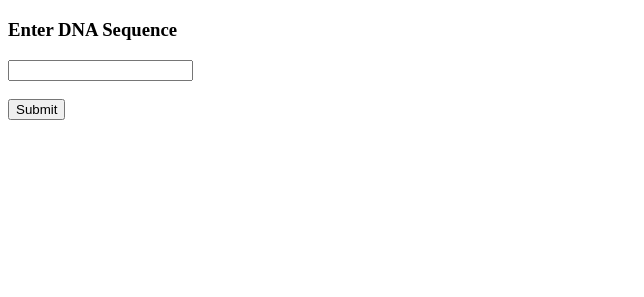
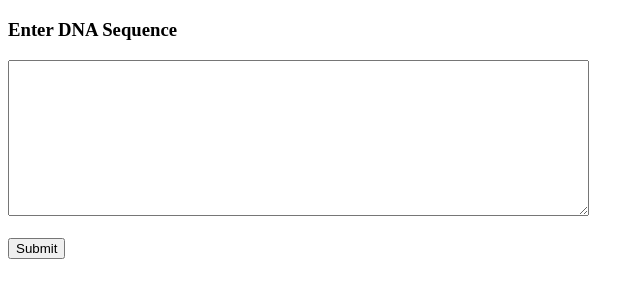
Before and after one commit to amkera/dna-to-protein, a plain HTML site: page index.html in a window 1280 px wide. Shown: the part 61-358 px from the top of the page, without its empty margins (0-644 px from the left). Drawn offline with Linux system fonts and the light colour scheme.

Commit message:
changing to textarea for better visibility

```diff
--- a/index.html
+++ b/index.html
@@ -12,11 +12,14 @@
 
       <form class="enter-dna-form">
         <h3>Enter DNA Sequence</h3>
-        <input
-          type='text'
+        <textarea
           name='dna'
           id="input-dna"
-        />
+          rows="10"
+          cols="70"
+        >
+        </textarea>
+
         <br />
         <br />
         <input
```
